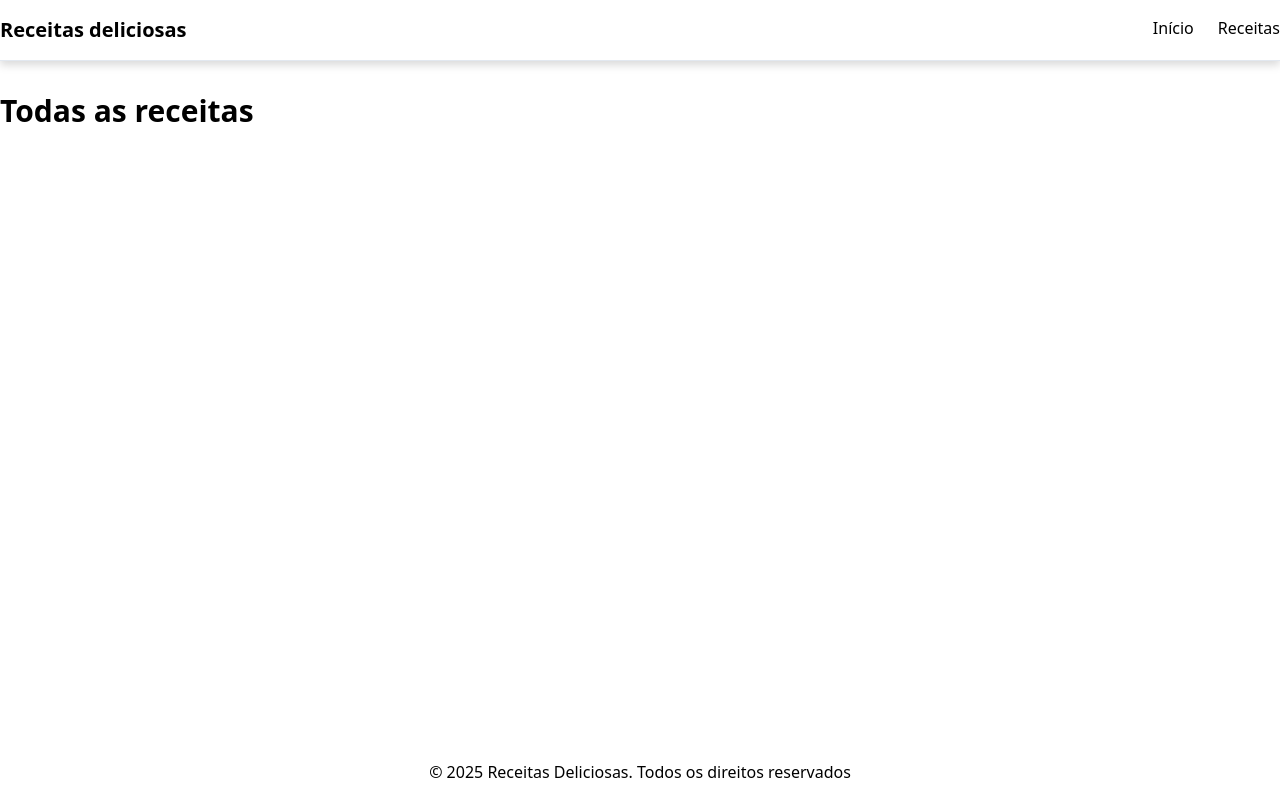
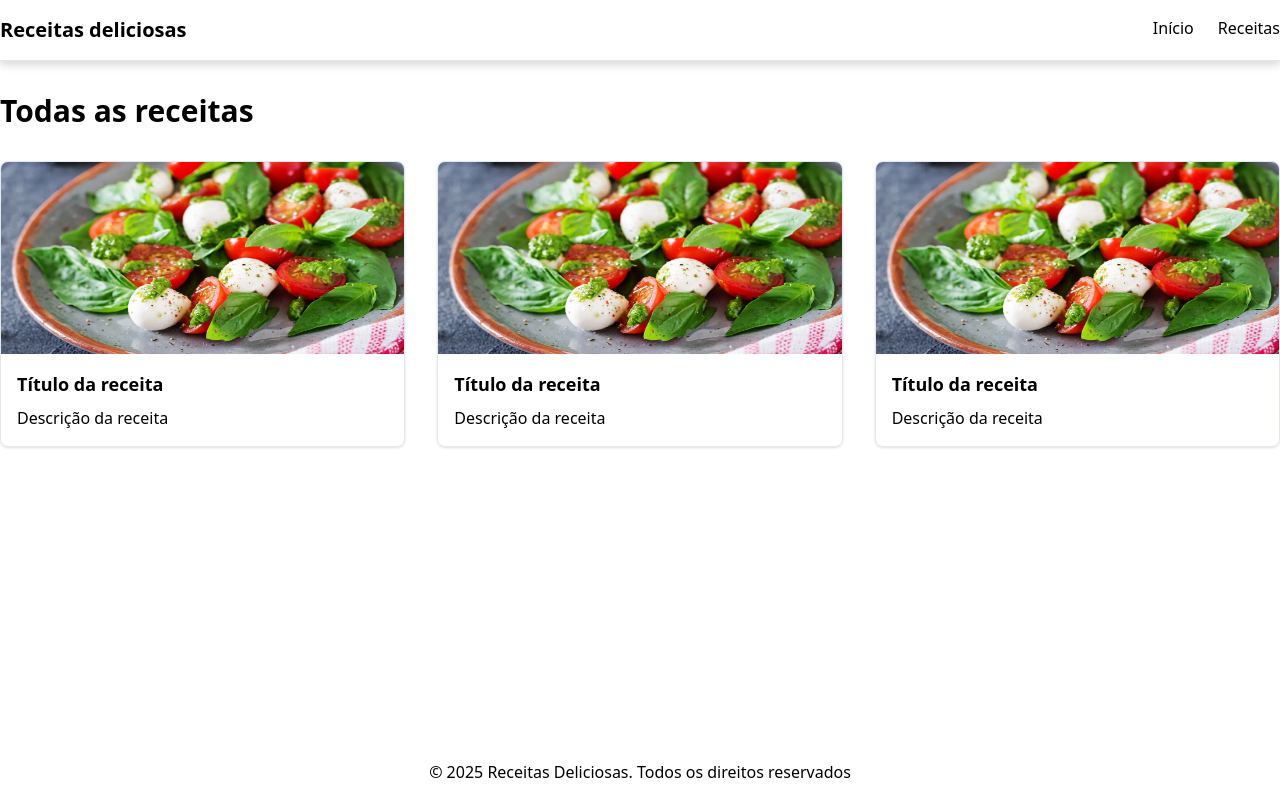
Before and after one commit to juliagarcias/receitas_byron, a Next.js app: page /receitas in a window 1280 px wide. Built offline with nearby package versions, Linux system fonts and the light colour scheme.

Commit message:
feat: cards de receita

```diff
--- /dev/null
+++ b/src/app/components/RecipeCard/index.tsx
@@ -0,0 +1,24 @@
+import Image from "next/image";
+import Link from "next/link";
+
+
+export default function RecipeCard() {
+  return (
+    <Link href="">
+      <div className="border border-slate-200 rounded-lg overflow-hidden shadow-sm hover:shadow-md transition-shadow">
+        <div className="relative h-48 w-full">
+          <Image
+          src="/receitas/salada-caprese.png"
+          fill
+          alt="Título da receita"
+          />
+        </div>
+
+        <div className="flex flex-col p-4 gap-2">
+            <h3 className="text-lg font-bold">Título da receita</h3>
+            <p>Descrição da receita</p>
+        </div>
+      </div>
+    </Link>
+  );
+}
--- a/src/app/page.tsx
+++ b/src/app/page.tsx
@@ -3,7 +3,7 @@
 
 export default function Home() {
   return (
-    <main className="flex-grow">
+    <main className="grow">
       {/* seção Hero */}
       <section className="bg-orange-50 py-10">
         <div className="flex flex-col gap-4 items-center container mx-auto">
--- a/src/app/receitas/page.tsx
+++ b/src/app/receitas/page.tsx
@@ -1,13 +1,18 @@
+import RecipeCard from "../components/RecipeCard";
+import { recipes } from "../lib/data";
+
 export default function ReceitasPage(){
     return (
-        <main className="flex-grow py-8">
+        <main className="grow py-8">
             <div className="container mx-auto">
                 <h1 className="text-3xl font-bold">
                     Todas as receitas
                 </h1>
 
-                <div>
-                    {/* array de cards de receitas */}
+                <div className="grid grid-cols-3 gap-8 mt-8">
+                    {recipes.map((recipe) => (
+                        <RecipeCard />
+                    ))}
                 </div>
             </div>
         </main>
```
